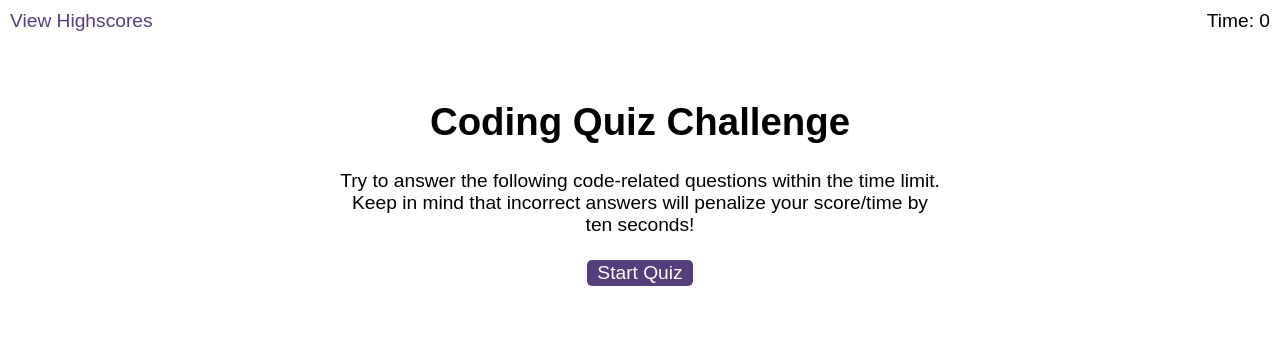
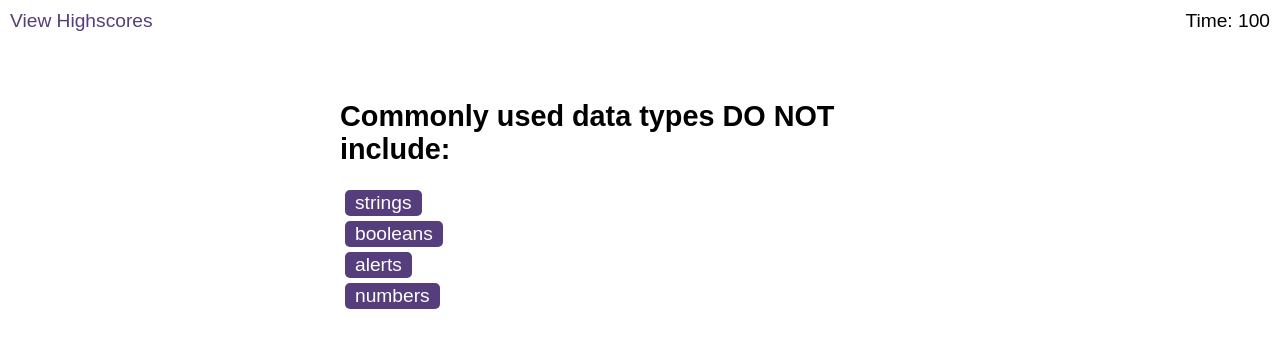
Before and after one commit to Saif-Uddin-93/code-quiz, a plain HTML site: page index.html in a window 1280 px wide. Both pictures are taken after a click on the button "Start Quiz". Drawn offline with Linux system fonts and the light colour scheme.

Commit message:
added choices as buttons which load next set of answers

```diff
--- /dev/null
+++ b/assets/js/logic.js
@@ -0,0 +1,43 @@
+const htmlElement = (selector) => document.querySelector(selector);
+const questionsElement = htmlElement('#questions');
+const questionTitleElement = htmlElement('#question-title');
+const choicesElement = htmlElement('#choices');
+const endScreenElement = htmlElement('#end-screen');
+
+function Round () {
+
+}
+
+function BuildQuestion(questionNo){
+    console.log(questionNo.q);
+    questionTitleElement.textContent = questionNo.q;
+    answers = Object.values(questionNo.answers);
+    console.log(answers);
+    const choices = `${answers.map(ans => `<button class="choice">${ans}</button>`).join('')}`;
+    console.log(choices);
+    choicesElement.innerHTML=choices;
+}
+
+function NextQuestion(eventObj){
+    console.log(eventObj.target.textContent);
+    if(eventObj.target.parentNode.id==="start-screen") {
+        eventObj.target.parentNode.classList.toggle('hide');
+        questionsElement.classList.toggle('hide');
+    }
+    //console.log(eventObj.target.dataset.nextQuestion);
+    const currentQ = (parseInt(questionsElement.dataset.nextQuestion) < Object.keys(questions).length) ? parseInt(questionsElement.dataset.nextQuestion) : Object.keys(questions).length;
+    //console.log(Object.keys(questions).length);
+    BuildQuestion(questions[currentQ]);
+    questionsElement.setAttribute("data-next-question", currentQ+1);
+    console.log(questionsElement.getAttribute("data-next-question"));
+}
+
+AddGlobalEventListener('click', NextQuestion, '#start');
+AddGlobalEventListener('click', NextQuestion, '.choice');
+
+function AddGlobalEventListener(typeOfEvent, callback, selector, stopPropagation=false) {
+    document.addEventListener(typeOfEvent, (eventObj) => {
+      if (eventObj.target.matches(selector)) callback(eventObj);
+      if (stopPropagation) eventObj.stopPropagation();
+    })
+  }
--- /dev/null
+++ b/assets/js/questions.js
@@ -0,0 +1,47 @@
+const questions = {
+    1 : {
+        q: `Commonly used data types DO NOT include: `,
+        answers: {
+            a1: `strings`,
+            a2: `booleans`,
+            a3: `alerts`,
+            a4: `numbers`
+        }
+    },
+    2 : {
+        q: `The condition in an if / else statement is enclosed within ____.`,
+        answers: {
+            a1: `quotes`,
+            a2: `curly brackets`,
+            a3: `parentheses`,
+            a4: `square brackets`
+        }
+    },
+    3 : {
+        q: `Arrays in JavaScript can be used to store ____.`,
+        answers: {
+            a1: `numbers and strings`,
+            a2: `other arrays`,
+            a3: `booleans`,
+            a4: `all of the above`
+        }
+    },
+    4 : {
+        q: `String values must be enclosed within ____ when being assigned to variables.`,
+        answers: {
+            a1: `commas`,
+            a2: `curly brackets`,
+            a3: `quotes`,
+            a4: `parentheses`
+        }
+    },
+    5 : {
+        q: `A very useful tool used during development and debugging for printing content to the debugger is:`,
+        answers: {
+            a1: `JavaScript`,
+            a2: `terminal / bash`,
+            a3: `for loops`,
+            a4: `console.log`
+        }
+    },
+};
--- a/index.html
+++ b/index.html
@@ -12,7 +12,7 @@
   <body>
     <div class="scores"><a href="highscores.html">View Highscores</a></div>
 
-    <div class="timer">Time: <span id="time">0</span></div>
+    <div class="timer">Time: <span id="time">100</span></div>
 
     <div class="wrapper">
       <div id="start-screen" class="start">
@@ -25,7 +25,7 @@
         <button id="start">Start Quiz</button>
       </div>
 
-      <div id="questions" class="hide">
+      <div id="questions" class="hide" data-next-question="1">
         <h2 id="question-title"></h2>
         <div id="choices" class="choices"></div>
       </div>
```
Also changed, not shown: 1 other file.
